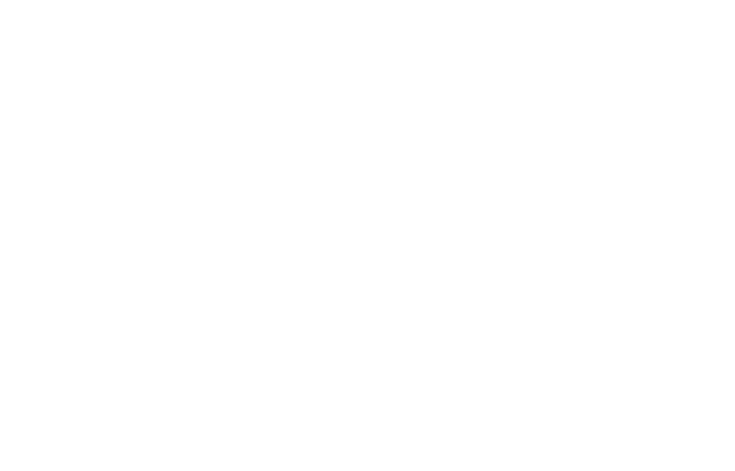
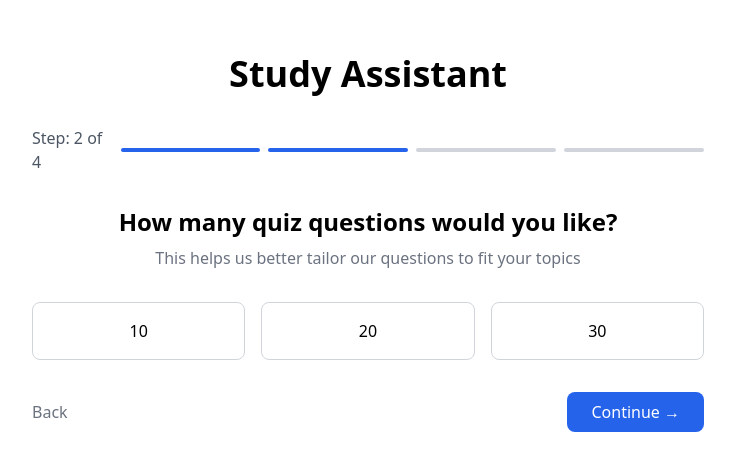
Before and after one commit to Gabb3e/ai_assistant_teacher, a React (Create React App) app in the folder frontend/: page /QuestionCount in a window 1280 px wide. Before the commit this address had no page. Shown: the part 157-628 px from the top of the page, without its empty margins (272-1007 px from the left). Built offline with nearby package versions, Linux system fonts and the light colour scheme.

Commit message:
Added page where the user can choose how many questions he want to be asked about X subject.

```diff
--- a/frontend/src/App.js
+++ b/frontend/src/App.js
@@ -7,6 +7,7 @@
 import Onb4 from './Onb4';
 import Dashboard from './Dashboard';
 import TopicSelection from './TopicSelection';
+import QuestionCount from './QuestionCount';
 
 function App() {
   return (
@@ -19,6 +20,7 @@
         <Route path="/onb4" element={<Onb4 />} />
         <Route path="/TopicSelection" element={<TopicSelection />} />
         <Route path="/dashboard" element={<Dashboard />} />
+        <Route path="/QuestionCount" element={<QuestionCount />} />
       </Routes>
     </Router>
   );
--- /dev/null
+++ b/frontend/src/QuestionCount.js
@@ -0,0 +1,39 @@
+import React from 'react';
+
+const QuestionCount = () => {
+  return (
+    <div className="flex flex-col items-center justify-center h-screen bg-white">
+      <h1 className="text-4xl font-bold text-black mb-8">Study Assistant</h1>
+      <div className="w-full max-w-2xl mx-auto">
+        <div className="flex items-center justify-between mb-8">
+          <span className="text-gray-600">Step: 2 of 4</span>
+          <div className="flex space-x-2 w-full ml-4">
+            <div className="h-1 bg-blue-600 rounded-full w-1/3"></div>
+            <div className="h-1 bg-blue-600 rounded-full w-1/3"></div>
+            <div className="h-1 bg-gray-300 rounded-full w-1/3"></div>
+            <div className="h-1 bg-gray-300 rounded-full w-1/3"></div>
+          </div>
+        </div>
+        <div className="text-center mb-8">
+          <h2 className="text-2xl font-semibold text-black">
+            How many quiz questions would you like?
+          </h2>
+          <p className="text-gray-500 mt-2">
+            This helps us better tailor our questions to fit your topics
+          </p>
+        </div>
+        <div className="grid grid-cols-3 gap-4 mb-8">
+          <button className="border border-gray-300 p-4 rounded-lg text-black">10</button>
+          <button className="border border-gray-300 p-4 rounded-lg text-black">20</button>
+          <button className="border border-gray-300 p-4 rounded-lg text-black">30</button>
+        </div>
+        <div className="flex justify-between">
+          <button className="text-gray-500">Back</button>
+          <button className="bg-blue-600 text-white py-2 px-6 rounded-lg">Continue →</button>
+        </div>
+      </div>
+    </div>
+  );
+};
+
+export default QuestionCount;
```
